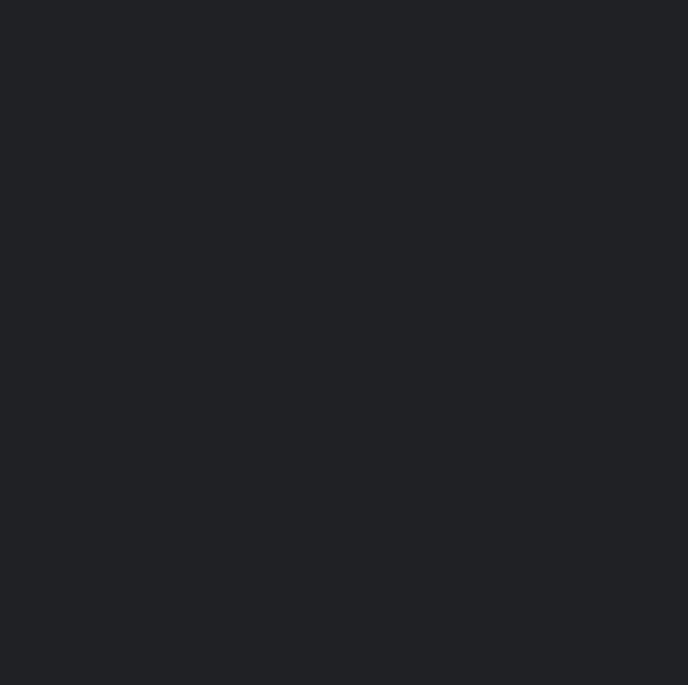
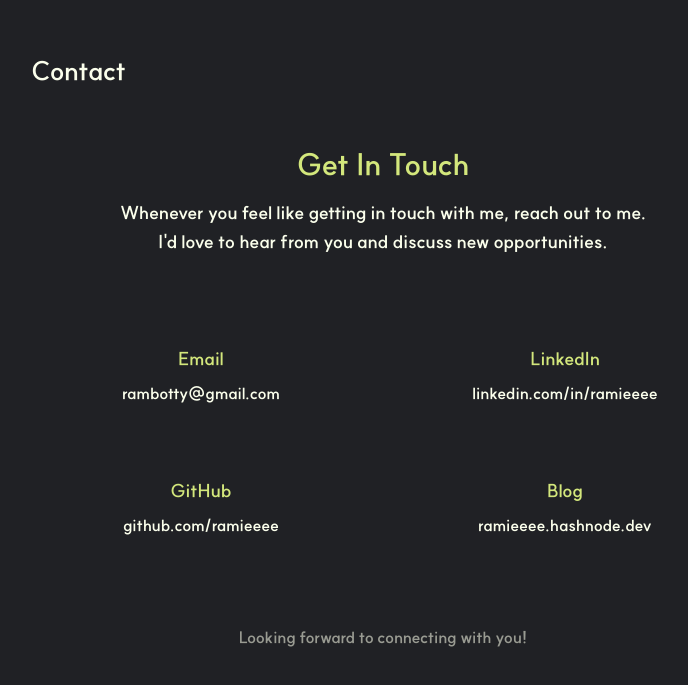
Before and after one commit to ramieeee/portfolio_2.0, a Next.js app: page / in a window 1280 px wide. Shown: the part 5162-5847 px from the top of the page, without its empty margins (257-945 px from the left). Before the commit the page ends 5101 px from the top, so only its background shows below. Built offline with nearby package versions, Linux system fonts and the light colour scheme.

Commit message:
Add ContactScreen

```diff
--- a/app/page.tsx
+++ b/app/page.tsx
@@ -13,6 +13,7 @@ import {
 import careerData from "@/assets/jsonFiles/careerKo.json";
 import educationData from "@/assets/jsonFiles/educationKo.json";
 import projectData from "@/assets/jsonFiles/projectKo.json";
+import ContactScreen from "@/components/screens/ContactScreen";
 
 export default function Home() {
   return (
@@ -21,6 +22,7 @@ export default function Home() {
       <CareerScreen careerData={careerData as CareerDataType[]} />
       <EducationScreen educationData={educationData as EducationDataType[]} />
       <ProjectScreen projectData={projectData as ProjectDataType[]} />
+      <ContactScreen />
     </div>
   );
 }
--- /dev/null
+++ b/components/screens/ContactScreen.tsx
@@ -0,0 +1,106 @@
+import Template from "@/components/organisms/Template";
+import Link from "next/link";
+
+export default function ContactScreen() {
+  return (
+    <Template subtitle="Contact">
+      <div className="flex flex-col items-center gap-8 max-w-4xl mx-auto">
+        {/* 메인 메시지 */}
+        <div className="text-center mb-8">
+          <h2 className="font-suitBold text-2xl sm:text-3xl text-color-highlight mb-4">
+            Get In Touch
+          </h2>
+          <p className="font-suitBold text-lg text-color-main leading-relaxed">
+            Whenever you feel like getting in touch with me, reach out to me.
+            <br />
+            I'd love to hear from you and discuss new opportunities.
+          </p>
+        </div>
+
+        {/* 연락처 카드들 */}
+        <div className="grid grid-cols-1 sm:grid-cols-2 gap-6 w-full">
+          {/* 이메일 카드 */}
+          <div className="p-6 hover:opacity-80 transition-all duration-300 group">
+            <div className="flex flex-col items-center text-center gap-4">
+              <div>
+                <h3 className="font-suitBold text-lg text-color-highlight mb-2">
+                  Email
+                </h3>
+                <Link
+                  href="mailto:rambotty@gmail.com"
+                  className="font-suitBold text-color-main hover:text-color-highlight transition-colors duration-200"
+                >
+                  rambotty@gmail.com
+                </Link>
+              </div>
+            </div>
+          </div>
+
+          {/* 링크드인 카드 */}
+          <div className="p-6 hover:opacity-80 transition-all duration-300 group">
+            <div className="flex flex-col items-center text-center gap-4">
+              <div>
+                <h3 className="font-suitBold text-lg text-color-highlight mb-2">
+                  LinkedIn
+                </h3>
+                <Link
+                  href="https://linkedin.com/in/ramieeee"
+                  target="_blank"
+                  rel="noopener noreferrer"
+                  className="font-suitBold text-color-main hover:text-color-highlight transition-colors duration-200"
+                >
+                  linkedin.com/in/ramieeee
+                </Link>
+              </div>
+            </div>
+          </div>
+
+          {/* 깃허브 카드 */}
+          <div className="p-6 hover:opacity-80 transition-all duration-300 group">
+            <div className="flex flex-col items-center text-center gap-4">
+              <div>
+                <h3 className="font-suitBold text-lg text-color-highlight mb-2">
+                  GitHub
+                </h3>
+                <Link
+                  href="https://github.com/ramieeee"
+                  target="_blank"
+                  rel="noopener noreferrer"
+                  className="font-suitBold text-color-main hover:text-color-highlight transition-colors duration-200"
+                >
+                  github.com/ramieeee
+                </Link>
+              </div>
+            </div>
+          </div>
+
+          {/* 전화번호 카드 */}
+          <div className="p-6 hover:opacity-80 transition-all duration-300 group">
+            <div className="flex flex-col items-center text-center gap-4">
+              <div>
+                <h3 className="font-suitBold text-lg text-color-highlight mb-2">
+                  Blog
+                </h3>
+                <Link
+                  href="https://ramieeee.hashnode.dev/"
+                  target="_blank"
+                  rel="noopener noreferrer"
+                  className="font-suitBold text-color-main hover:text-color-highlight transition-colors duration-200"
+                >
+                  ramieeee.hashnode.dev
+                </Link>
+              </div>
+            </div>
+          </div>
+        </div>
+
+        {/* 추가 메시지 */}
+        <div className="text-center mt-8">
+          <p className="font-suitBold text-color-secondary">
+            Looking forward to connecting with you!
+          </p>
+        </div>
+      </div>
+    </Template>
+  );
+}
```
